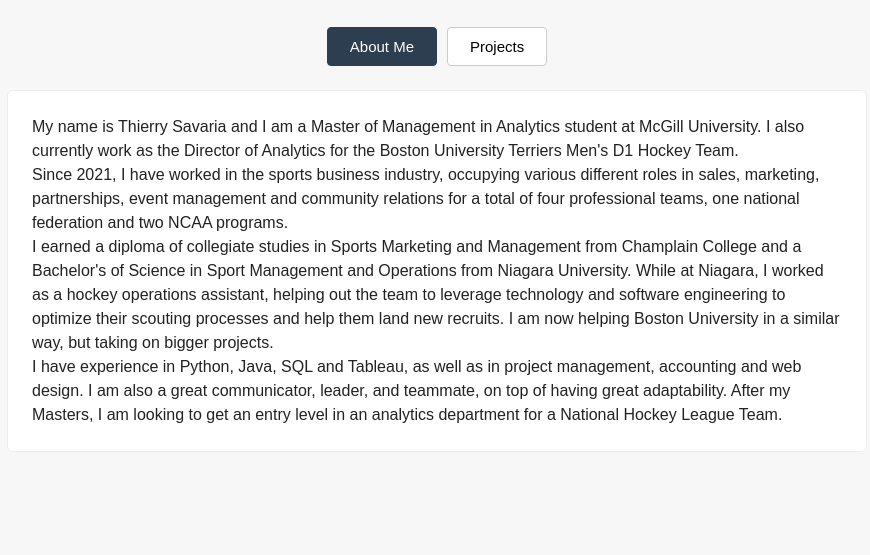
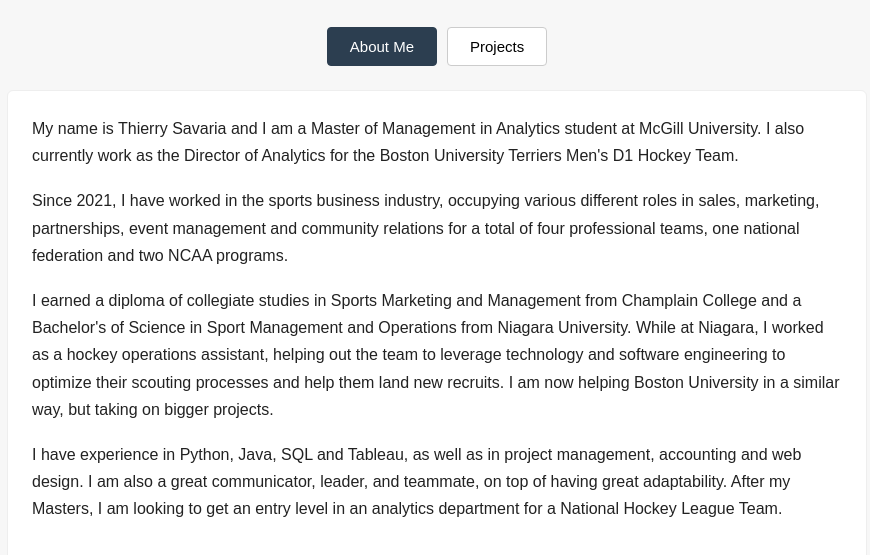
Before and after one commit to thierrysavaria/thierrysavaria.github.io, a plain HTML site: page index.html in a window 1280 px wide. Shown: the part 271-826 px from the top of the page, without its empty margins (203-1073 px from the left). Before the commit the page ends 800 px from the top, so only its background shows below. Drawn offline with Linux system fonts and the light colour scheme.

Commit message:
Add paragraph spacing to about me section
Add styles for paragraph elements in the panel.

```diff
--- a/index.html
+++ b/index.html
@@ -97,6 +97,15 @@
         border: 1px solid #eee;
         border-radius: 6px;
         padding: 24px;
+      }
+
+      .panel p {
+        margin-bottom: 18px;
+        line-height: 1.7;
+      }
+
+      .panel p:last-child {
+        margin-bottom: 0;
       }
 
       /* ---------- PROJECT CARDS (1 x 3 grid) ---------- */
```
